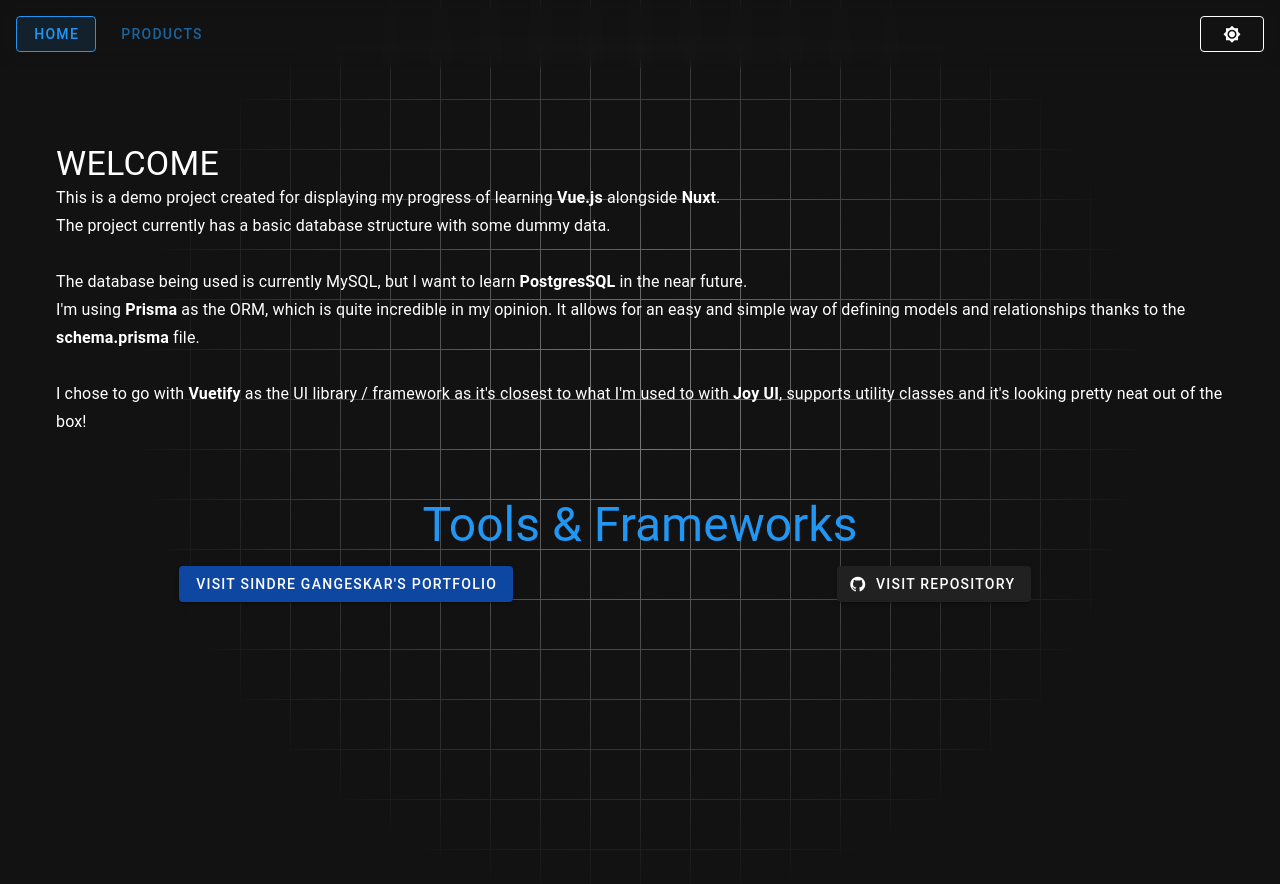
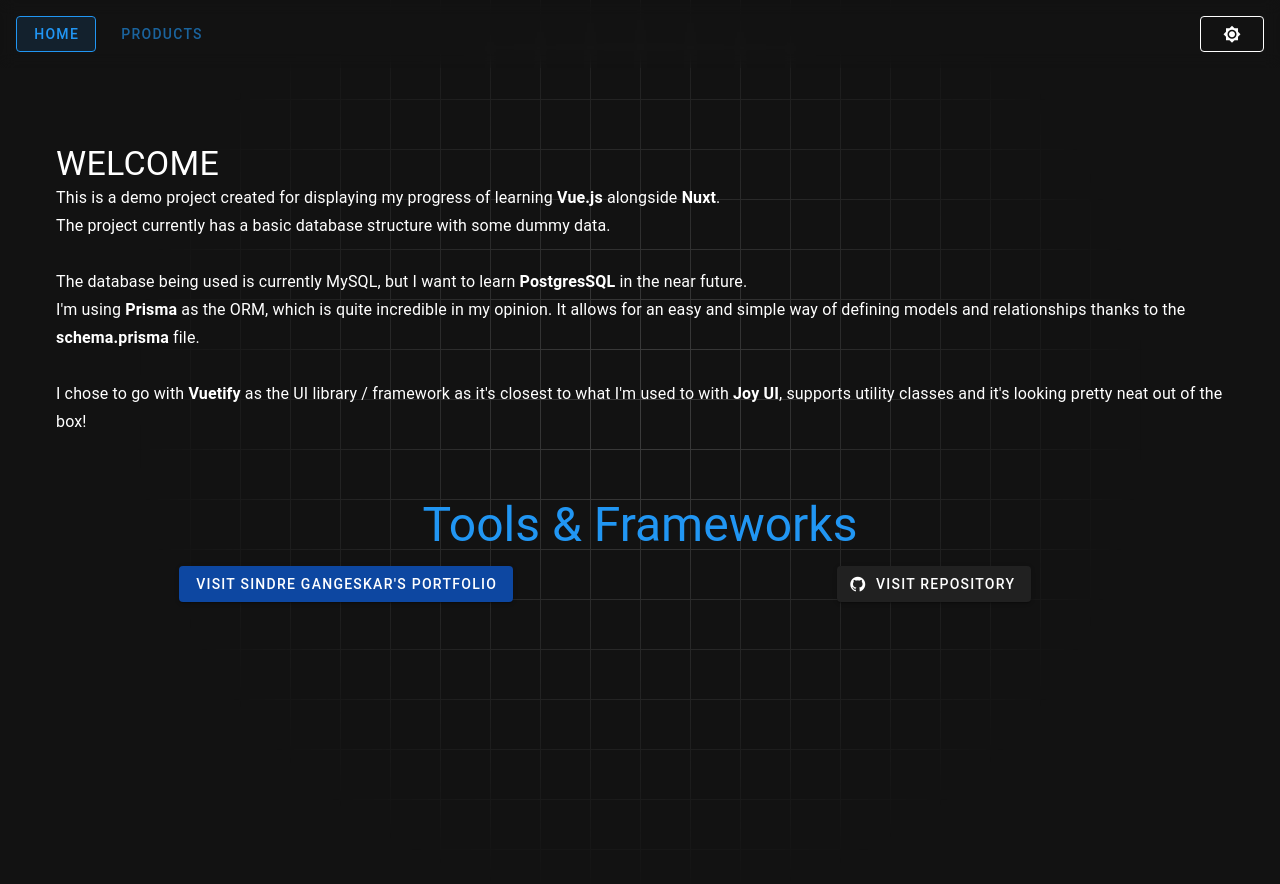
Before and after one commit to sindre-gangeskar/nuxtjs-database, a Nuxt app: page / in a window 1280 px wide. Shown: the top 884 px of the page. Built offline with nearby package versions, Linux system fonts and the light colour scheme.

Commit message:
decreased opacity of the grid for improved visual clarity

```diff
--- a/components/gridBackground.vue
+++ b/components/gridBackground.vue
@@ -12,13 +12,14 @@
 	<div
 		:style="{
 			width: props.size,
-	height: props.size,
+			height: props.size,
 			maxWidth: '100vw',
 			margin: 'auto',
-      position: 'absolute',
+			position: 'absolute',
 			background: `linear-gradient(to right, gray 1px, transparent 1px ), linear-gradient(to top, gray 1px, transparent 1px)`,
-      maskImage: 'radial-gradient(circle, rgba(0,0,0,1) 0%, rgba(0,0,0,0) 60%)',
+			maskImage: 'radial-gradient(circle, rgba(0,0,0,1) 0%, rgba(0,0,0,0) 60%)',
 			backgroundSize: `${props.gridSize} ${props.gridSize}`,
 			backgroundRepeat: 'repeat',
+			opacity: 0.4
 		}"></div>
 </template>
```
